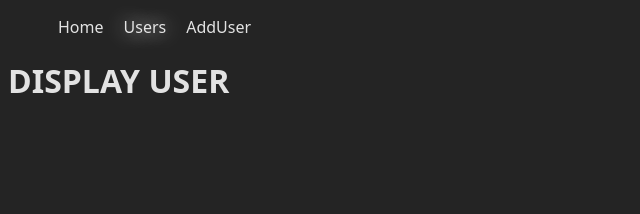
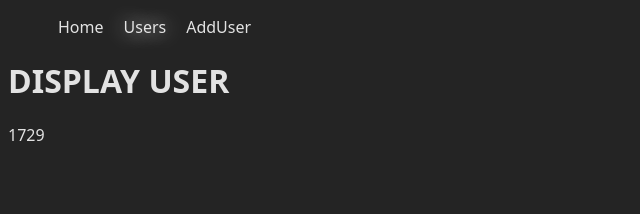
Before and after one commit to eldarasana/React2, a React (Vite) app: page /users/1729 in a window 1280 px wide. Shown: the top 214 px of the page, without its empty margins (0-640 px from the left). Built offline with nearby package versions, Linux system fonts and the light colour scheme.

Commit message:
Reading url parameters with useParams simple

```diff
--- a/src/components/User.jsx
+++ b/src/components/User.jsx
@@ -1,7 +1,23 @@
+import { useParams } from 'react-router-dom'
 
 
 export default function User(){
+
+
+    const url_arg = useParams()
+    const id = url_arg.id
+
+
     return(
-        <h1>DISPLAY USER</h1>
+
+
+        <>
+
+            <h1>DISPLAY USER</h1>
+            <p>{id}</p>
+
+        </>
+
+
     )
 }
```
